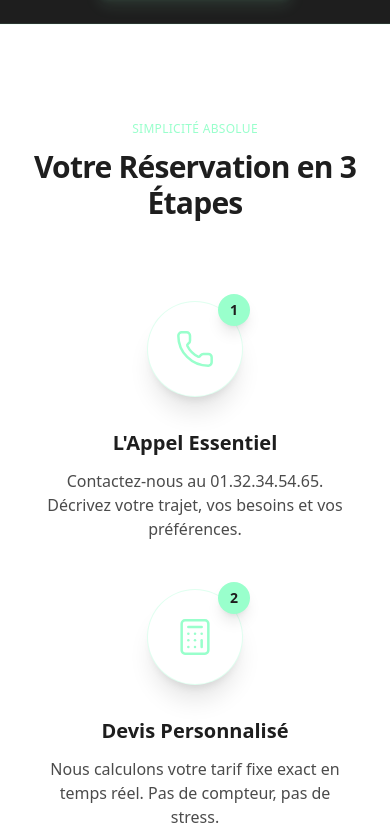
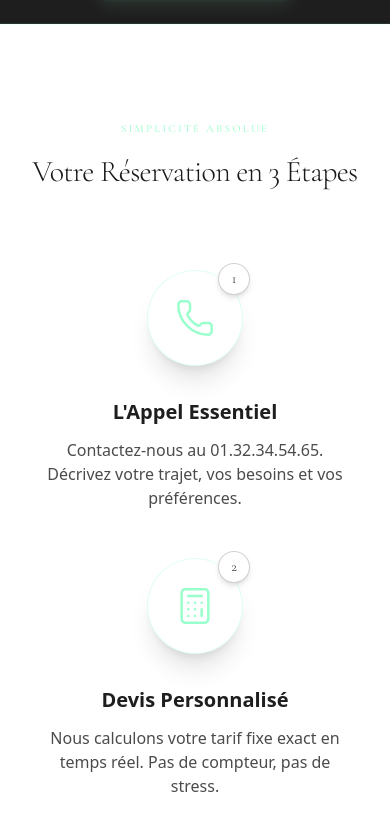
Before and after one commit to soniachared-a11y/conciergerie-mandelieu, a Next.js app: page / in a window 390 px wide. Shown: the part 4934-5764 px from the top of the page. Built offline with nearby package versions, Linux system fonts and the light colour scheme.

Commit message:
Footer: icônes réseaux couleurs marques; Header: bouton tél icône seule; HowItWorks: titre font-light font-display, pastilles numéros font-display font-light

```diff
--- a/src/components/sections/Footer.tsx
+++ b/src/components/sections/Footer.tsx
@@ -36,21 +36,21 @@ export default function Footer() {
             <div className="flex gap-4">
               <a
                 href="#"
-                className="w-8 h-8 rounded-full bg-foreground/10 flex items-center justify-center text-foreground/70 hover:text-primary hover:bg-foreground/20 transition-colors"
+                className="w-8 h-8 rounded-full bg-foreground/10 flex items-center justify-center text-[#E4405F] hover:bg-foreground/20 transition-colors"
                 aria-label="Instagram"
               >
                 <Instagram className="w-4 h-4" strokeWidth={1.5} />
               </a>
               <a
                 href="#"
-                className="w-8 h-8 rounded-full bg-foreground/10 flex items-center justify-center text-foreground/70 hover:text-primary hover:bg-foreground/20 transition-colors"
+                className="w-8 h-8 rounded-full bg-foreground/10 flex items-center justify-center text-[#1877F2] hover:bg-foreground/20 transition-colors"
                 aria-label="Facebook"
               >
                 <Facebook className="w-4 h-4" strokeWidth={1.5} />
               </a>
               <a
                 href="#"
-                className="w-8 h-8 rounded-full bg-foreground/10 flex items-center justify-center text-foreground/70 hover:text-primary hover:bg-foreground/20 transition-colors"
+                className="w-8 h-8 rounded-full bg-foreground/10 flex items-center justify-center text-[#0A66C2] hover:bg-foreground/20 transition-colors"
                 aria-label="LinkedIn"
               >
                 <Linkedin className="w-4 h-4" strokeWidth={1.5} />
--- a/src/components/sections/Header.tsx
+++ b/src/components/sections/Header.tsx
@@ -39,10 +39,11 @@ export default function Header() {
           </nav>
           <a
             href="tel:0132345465"
-            className="hidden md:flex items-center gap-2.5 bg-primary/10 hover:bg-primary/20 border border-primary/30 hover:border-primary/50 text-primary px-4 py-2.5 rounded-lg text-sm font-medium transition-all duration-300"
+            title="01.32.34.54.65"
+            aria-label="Appeler le 01.32.34.54.65"
+            className="hidden md:flex items-center justify-center w-10 h-10 bg-primary/10 hover:bg-primary/20 border border-primary/30 hover:border-primary/50 text-primary rounded-lg transition-all duration-300"
           >
-            <Phone className="w-4 h-4 shrink-0" strokeWidth={1.5} />
-            <span className="tracking-tight">01.32.34.54.65</span>
+            <Phone className="w-4 h-4" strokeWidth={1.5} />
           </a>
           <button
             type="button"
--- a/src/components/sections/HowItWorks.tsx
+++ b/src/components/sections/HowItWorks.tsx
@@ -36,10 +36,10 @@ export default function HowItWorks() {
           viewport={{ once: true }}
           transition={{ duration: 0.6 }}
         >
-          <span className="text-primary font-medium tracking-wide text-xs uppercase mb-3 block">
+          <span className="font-display text-[11px] font-medium uppercase tracking-[0.2em] text-primary/90 mb-4 block">
             Simplicité Absolue
           </span>
-          <h2 className="text-3xl lg:text-5xl font-semibold text-[#1E1E1E] tracking-tight mb-6">
+          <h2 className="font-display text-3xl lg:text-5xl font-light text-[#1a1a1a] tracking-tight mb-6">
             Votre Réservation en 3 Étapes
           </h2>
         </motion.div>
@@ -69,7 +69,7 @@ export default function HowItWorks() {
                   className="w-10 h-10 text-primary"
                   strokeWidth={1.5}
                 />
-                <div className="absolute -top-2 -right-2 w-8 h-8 bg-primary rounded-full flex items-center justify-center text-[#1E1E1E] font-bold text-sm shadow-lg">
+                <div className="absolute -top-2 -right-2 w-8 h-8 bg-white border border-[#1E1E1E]/20 rounded-full flex items-center justify-center text-[#1a1a1a] font-display font-light text-sm shadow-md">
                   {i + 1}
                 </div>
               </div>
```
